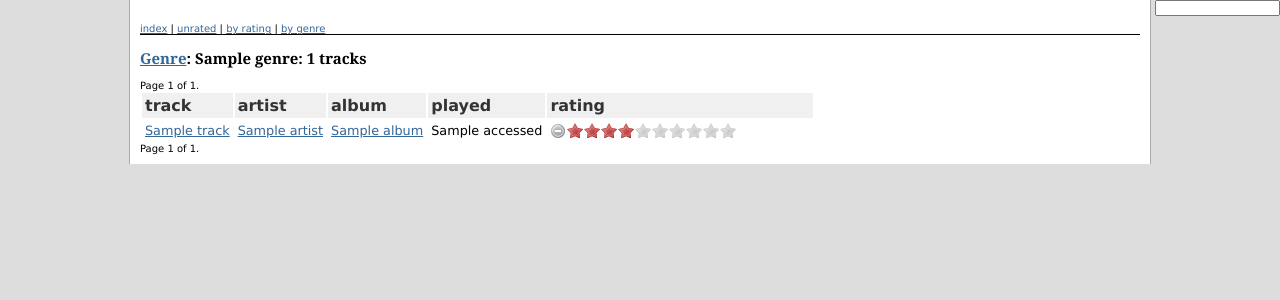
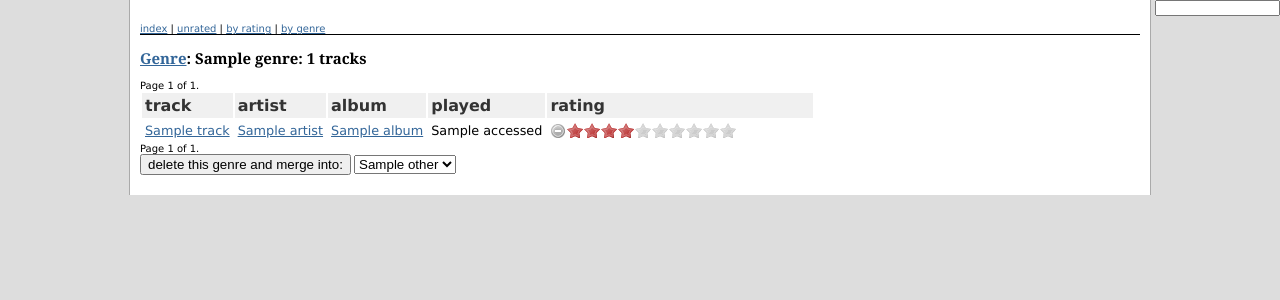
Before and after one commit to thraxil/maut, a Django app: template templates/music/genre.html in a window 1280 px wide. Shown: the top 300 px of the page. Run offline with Django 3.2, Linux system fonts and the light colour scheme; the template is opened without the code that fills it: most values are stand-ins (such as "Sample title", 1, 10 or a date in 2020).

Commit message:
merge genres

```diff
--- a/music/models.py
+++ b/music/models.py
@@ -266,6 +266,9 @@ class Genre(models.Model):
         return self.name
     def get_absolute_url(self):
         return "/genre/%d/" % self.id
+
+    def all_others(self):
+        return Genre.objects.all().exclude(id=self.id).order_by("name")
 
 class Year(models.Model):
     name = models.TextField()
--- a/templates/music/genre.html
+++ b/templates/music/genre.html
@@ -59,5 +59,13 @@
     </span>
 </div>
 
+<form action="change/" method="post">
+<input type="submit" value="delete this genre and merge into:" />
+<select name="newgenre">
+{% for g in genre.all_others %}
+<option value="{{g.id}}">{{g.name}}</option>
+{% endfor %}
+</select>
 
+</form>
 {% endblock %}
--- a/urls.py
+++ b/urls.py
@@ -36,5 +36,6 @@ urlpatterns = patterns('',
                        (r'^rating/$','music.views.ratings'),
                        (r'^genre/(?P<genre>\d+)/$','music.views.genre'),
                        (r'^genre/$','music.views.genres'),
+                       (r'^genre/(?P<genre>\d+)/change/$','music.views.merge_genre'),
 
 )
```
Also changed, not shown: music/views.py (+10 -0 lines).
